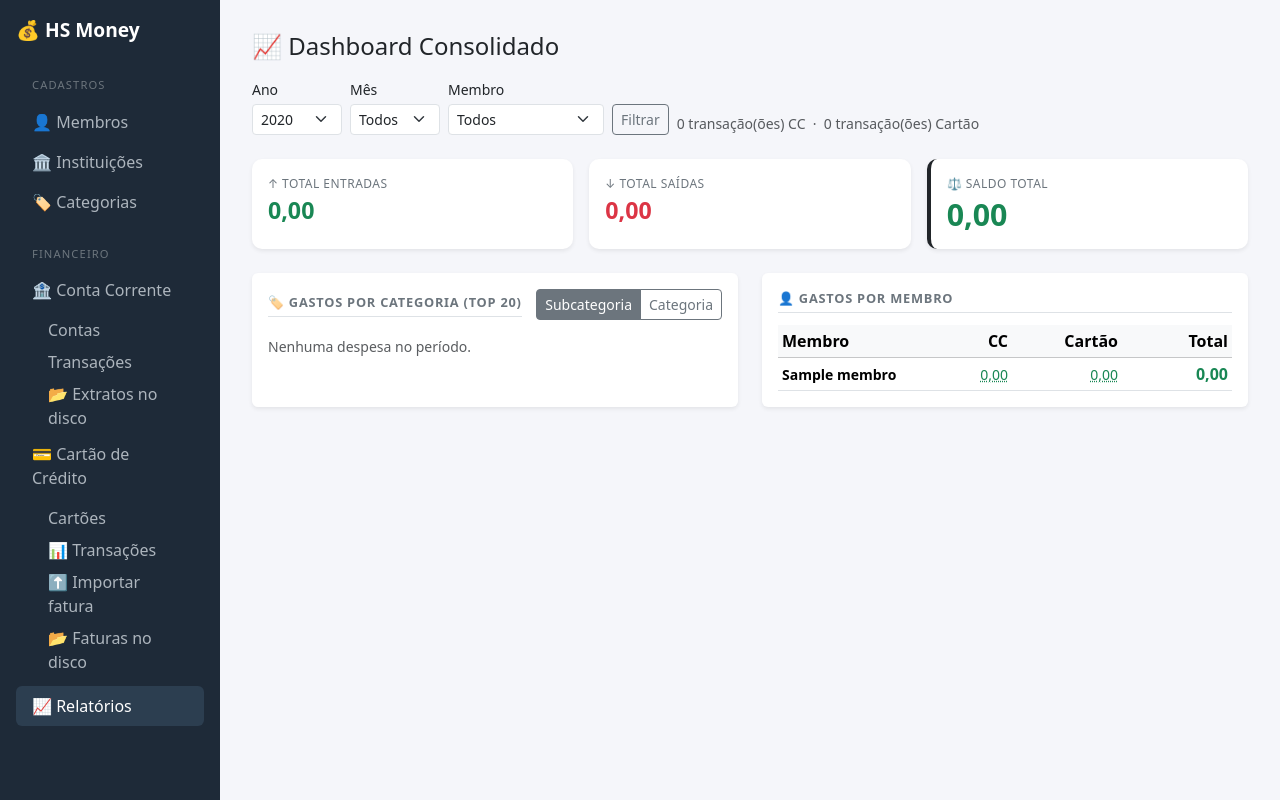
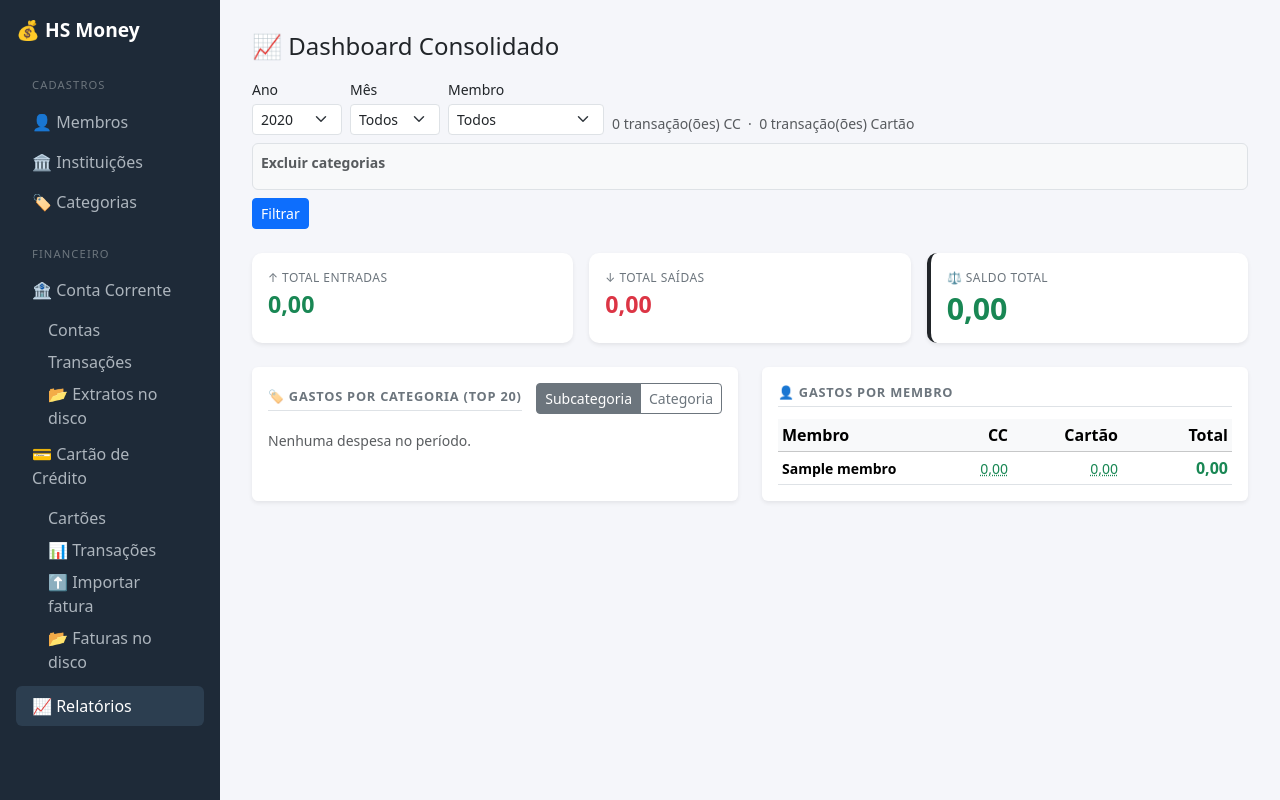
Before and after one commit to dal01/hs_money, a Django app: page /relatorios/ in a window 1280 px wide. Run offline with Django 5.2, Linux system fonts and the light colour scheme; tables that the repository leaves empty hold one stand-in row (values such as "Sample post"); data that the repository does not hold is empty.

Commit message:
adiciona filtro de categorias

```diff
--- a/hs_money/relatorios/templates/relatorios/dashboard.html
+++ b/hs_money/relatorios/templates/relatorios/dashboard.html
@@ -25,8 +25,11 @@
 </div>
 
 <!-- ── Filtros ── -->
-<form method="get" class="row g-2 align-items-end mb-4">
+<form method="get" class="mb-4">
   <input type="hidden" name="cat_nivel" value="{{ cat_nivel }}">
+
+  <!-- Linha 1: selects -->
+  <div class="row g-2 align-items-end mb-2">
     <div class="col-auto">
       <label class="form-label small mb-1">Ano</label>
       <select name="ano" class="form-select form-select-sm" style="width:90px" onchange="this.form.submit()">
@@ -53,14 +56,47 @@
         {% endfor %}
       </select>
     </div>
-  <div class="col-auto">
-    <button type="submit" class="btn btn-sm btn-outline-secondary">Filtrar</button>
-  </div>
     <div class="col-auto align-self-end">
       <span class="text-muted small">
         {{ qtd_cc }} transação(ões) CC &nbsp;·&nbsp; {{ qtd_cartao }} transação(ões) Cartão
       </span>
     </div>
+  </div>
+
+  <!-- Linha 2: excluir categorias -->
+  <div class="border rounded p-2 bg-light">
+    <div class="small text-muted fw-semibold mb-2">
+      Excluir categorias
+      {% if excluir_cats %}<span class="badge bg-warning text-dark ms-1">{{ excluir_cats|length }} ativa(s)</span>{% endif %}
+    </div>
+    <div class="d-flex flex-wrap gap-4">
+      {% for mac in macros_cats %}
+      <div>
+        <label class="d-flex align-items-center gap-1 fw-semibold small mb-1">
+          <input type="checkbox" name="excluir_cat" value="{{ mac.pk }}"
+                 class="form-check-input mt-0"
+                 {% if mac.pk in excluir_cats %}checked{% endif %}>
+          {{ mac.nome }}
+        </label>
+        {% for sub in mac.subcategorias.all %}
+        <label class="d-flex align-items-center gap-1 small ms-3 mb-0 text-muted">
+          <input type="checkbox" name="excluir_cat" value="{{ sub.pk }}"
+                 class="form-check-input mt-0"
+                 {% if sub.pk in excluir_cats %}checked{% endif %}>
+          {{ sub.nome }}
+        </label>
+        {% endfor %}
+      </div>
+      {% endfor %}
+    </div>
+  </div>
+
+  <!-- Linha 3: botão -->
+  <div class="mt-2">
+    <button type="submit" class="btn btn-sm btn-primary">Filtrar</button>
+    {% if excluir_cats %}<a href="?ano={{ ano_sel }}&mes={{ mes_sel }}&membro={{ membro_sel }}&cat_nivel={{ cat_nivel }}" class="btn btn-sm btn-outline-secondary ms-1">Limpar exclusões</a>{% endif %}
+  </div>
+
 </form>
 
 <!-- ── KPIs ── -->
--- a/hs_money/relatorios/views.py
+++ b/hs_money/relatorios/views.py
@@ -26,8 +26,9 @@ MESES_NOME = {n: label for n, label in MESES}
 # Helpers
 # ---------------------------------------------------------------------------
 
-def _cc_qs(ano, mes, membro_id):
+def _cc_qs(ano, mes, membro_id, excluir_cats=None):
     # Exclui pagamentos de fatura de cartão (já contabilizados no app cartão de crédito)
+    from django.db.models import Q
     from hs_money.core.models import Categoria as _Cat
     ids_fatura = list(
         _Cat.objects.filter(nome__icontains='fatura do cart')
@@ -38,6 +39,11 @@ def _cc_qs(ano, mes, membro_id):
           .exclude(categoria_id__in=ids_fatura)
           .select_related('extrato__conta__membro', 'categoria', 'categoria__categoria_pai')
           .prefetch_related('membros'))
+    if excluir_cats:
+        qs = qs.exclude(
+            Q(categoria_id__in=excluir_cats) |
+            Q(categoria__categoria_pai_id__in=excluir_cats)
+        )
     if ano:
         qs = qs.filter(data__year=ano)
     if mes:
@@ -47,11 +53,17 @@ def _cc_qs(ano, mes, membro_id):
     return qs
 
 
-def _cartao_qs(ano, mes, membro_id):
+def _cartao_qs(ano, mes, membro_id, excluir_cats=None):
+    from django.db.models import Q
     qs = (TransacaoCartao.objects
           .filter(oculta=False)
           .select_related('fatura__cartao__membro', 'categoria', 'categoria__categoria_pai')
           .prefetch_related('membros'))
+    if excluir_cats:
+        qs = qs.exclude(
+            Q(categoria_id__in=excluir_cats) |
+            Q(categoria__categoria_pai_id__in=excluir_cats)
+        )
     if ano:
         qs = qs.filter(fatura__competencia__year=ano)
     if mes:
@@ -270,17 +282,20 @@ def dashboard(request):
     mes_sel    = request.GET.get('mes',       '')
     membro_sel = request.GET.get('membro',    '')
     cat_nivel  = request.GET.get('cat_nivel', 'sub')   # 'sub' ou 'mac'
+    excluir_cats = {int(x) for x in request.GET.getlist('excluir_cat') if x.isdigit()}
 
     # anos disponíveis (união de CC e cartão)
     anos_cc     = set(d.year for d in _TCC.objects.dates('data', 'year'))
     anos_cartao = set(d.year for d in FaturaCartao.objects.dates('competencia', 'year'))
     anos_disponiveis = sorted(anos_cc | anos_cartao, reverse=True)
 
+    from hs_money.core.models import Categoria as _Cat
     membros = Membro.objects.order_by('ordem', 'nome')
+    macros_cats = list(_Cat.objects.filter(nivel=1).prefetch_related('subcategorias').order_by('nome'))
 
     # --- querysets ---
-    lista_cc     = list(_cc_qs(ano_sel, mes_sel, membro_sel))
-    lista_cartao = list(_cartao_qs(ano_sel, mes_sel, membro_sel))
+    lista_cc     = list(_cc_qs(ano_sel, mes_sel, membro_sel, excluir_cats))
+    lista_cartao = list(_cartao_qs(ano_sel, mes_sel, membro_sel, excluir_cats))
 
     # --- totais ---
     cc_cred,  cc_deb,  cc_saldo  = _totais(lista_cc)
@@ -327,7 +342,9 @@ def dashboard(request):
         'kpi_membros_cred': kpi_membros_cred,
         'kpi_membros_deb':  kpi_membros_deb,
         'kpi_membros':      kpi_membros,
-        'cat_nivel':       cat_nivel,
+        'cat_nivel':        cat_nivel,
+        'macros_cats':      macros_cats,
+        'excluir_cats':     excluir_cats,
     }
     return render(request, 'relatorios/dashboard.html', context)
 
```
Lines whose indentation alone changed are shown as unchanged.
